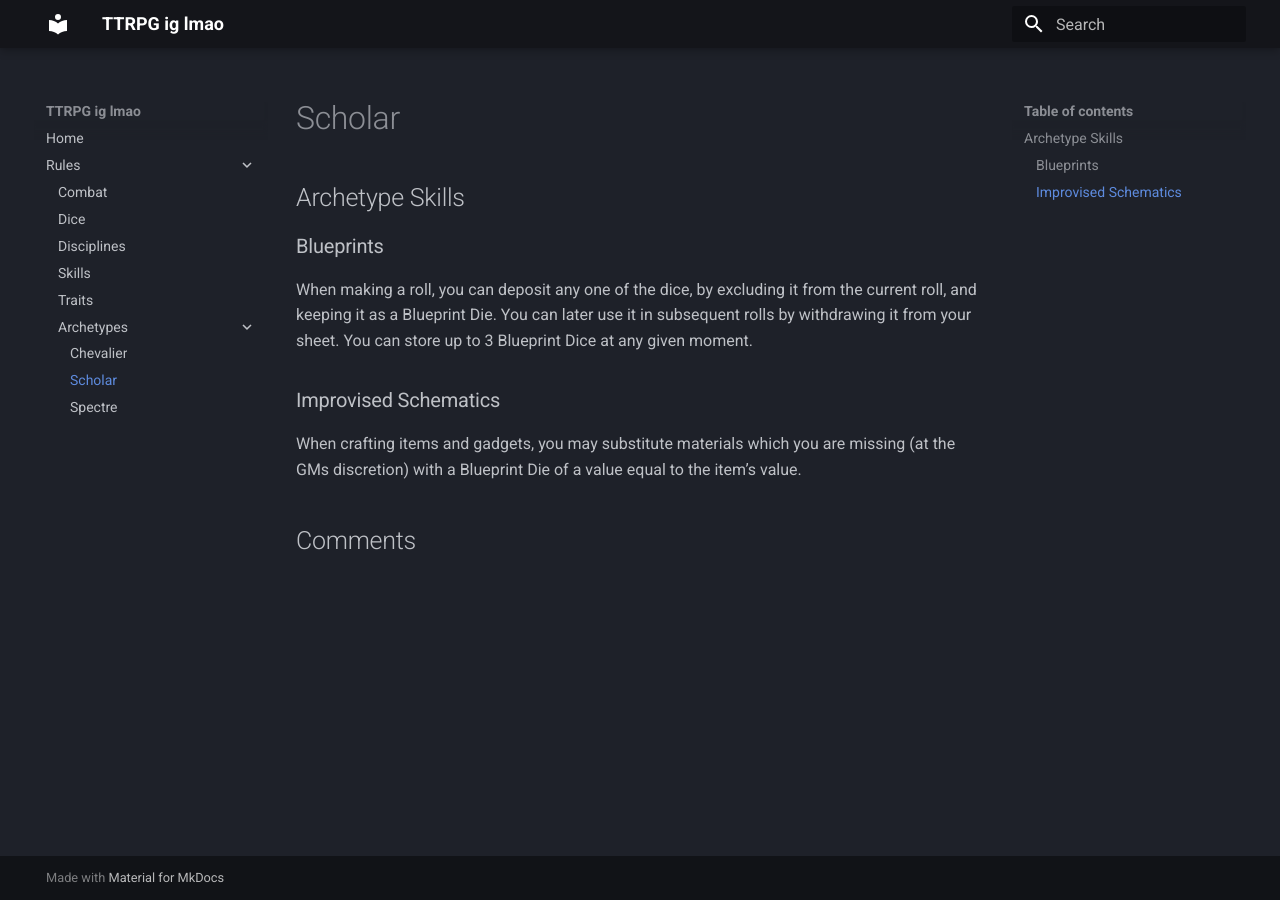
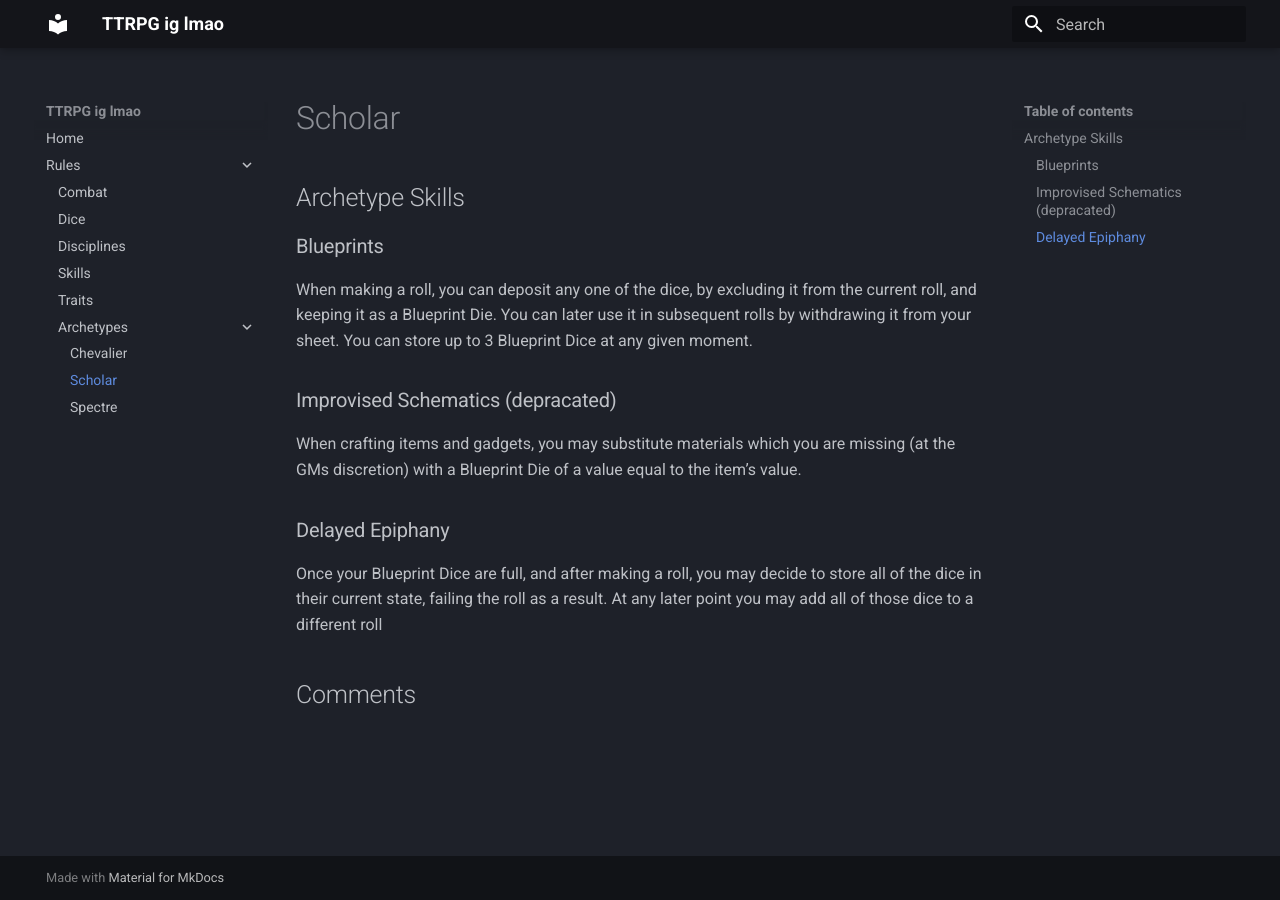
Before and after one commit to ProbablyIly/UnnamedTTRPG, an MkDocs documentation site: the page built from docs/Rules/Archetypes/Scholar.md, in a window 1280 px wide. Built offline with MkDocs 1.6.1 and Material for MkDocs 9.7.7, drawn with Linux system fonts in a browser that asks for light colours; comment, search, counter and statistics services are not loaded.

Commit message:
vault backup: 2025-11-04 18:10:40

```diff
--- a/docs/Rules/Archetypes/Scholar.md
+++ b/docs/Rules/Archetypes/Scholar.md
@@ -1,5 +1,7 @@
 ## Archetype Skills
 ### Blueprints
 When making a roll, you can deposit any one of the dice, by excluding it from the current roll, and keeping it as a Blueprint Die. You can later use it in subsequent rolls by withdrawing it from your sheet. You can store up to 3 Blueprint Dice at any given moment.
-### Improvised Schematics
+### Improvised Schematics (depracated)
 When crafting items and gadgets, you may substitute materials which you are missing (at the GMs discretion) with a Blueprint Die of a value equal to the item’s value.
+### Delayed Epiphany
+Once your Blueprint Dice are full, and after making a roll, you may decide to store all of the dice in their current state, failing the roll as a result. At any later point you may add all of those dice to a different roll
```
